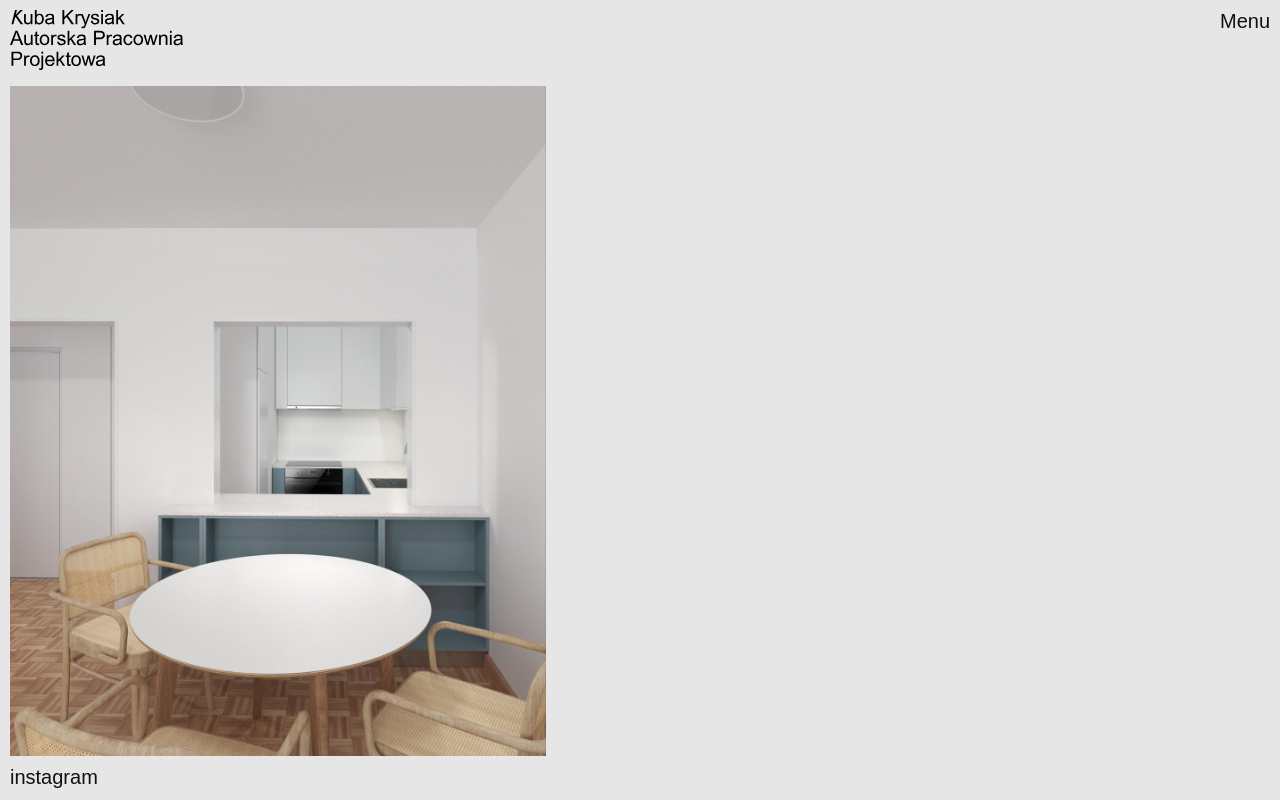
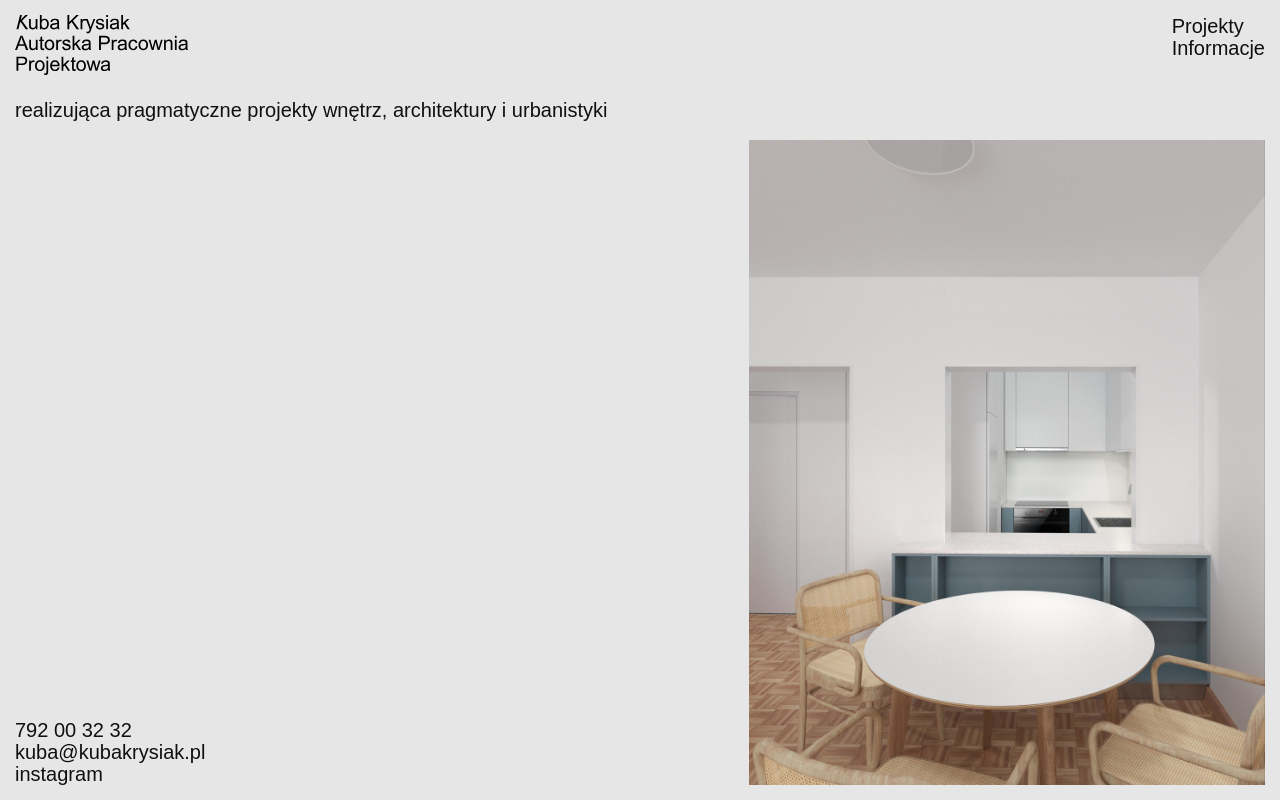
Before and after one commit to KarolKrysiak/autorska-pracownia-projektowa, a plain HTML site: page index.html in a window 1280 px wide. Drawn offline with Linux system fonts and the light colour scheme.

Commit message:
media queries

```diff
--- a/index.html
+++ b/index.html
@@ -9,14 +9,14 @@
 <body>
     <header>
         <h1><a href="index.html"><img src="images/logo-kk-12pt.svg" alt="Kuba Krysiak Autorska Pracownia Projektowa"></a></h1>
-        <nav>
-            <ul>
-                <li><a href="#">Projekty</a></li>
-                <li><a href="#">Informacje</a></li>
-            </ul>
-        </nav>
+    </header>
+    <nav>
+        <ul>
+            <li><a href="#">Projekty</a></li>
+            <li><a href="#">Informacje</a></li>
+        </ul>
         <a class="button-menu">Menu</a>
-    </header>
+    </nav>
     <main>
         <h2>realizująca pragmatyczne projekty wnętrz, architektury i urbanistyki</h2>
     </main>
--- a/style.css
+++ b/style.css
@@ -7,11 +7,9 @@
     --margin: 10px;
 }
 
-h1, h2, p, a, ul, figure, img {
+h1, h2, p, a, ul {
     margin: 0;
     padding: 0; /* dotyczy list */
-    max-height: 100%; /* dotyczy img */
-    max-width: 100%; /* dotyczy img */
     font-size: var(--font-size);
     font-weight: normal;
     line-height: var(--line-height);
@@ -42,11 +40,7 @@ body {
     display: grid;
     grid-template-rows: auto calc(100% - 60px - calc(3 * var(--margin)) - var(--font-size)) auto;
     row-gap: var(--margin);
-}
-
-header {
-    display: grid;
-    grid-template-columns: 2fr 1fr;
+    grid-row-gap: var(--margin);
 }
 
 header > h1 > a > img {
@@ -54,6 +48,10 @@ header > h1 > a > img {
 }
 
 nav {
+    grid-row: 3;
+}
+
+nav > ul {
     display: none;
 }
 
@@ -66,18 +64,74 @@ main {
 }
 
 figure {
+    margin: 0;
+    padding: 0;
     height: 100%;
+    /* width: 100%; */
     display: flex;
     justify-content: flex-start;
     align-items: flex-end;
 }
 
-footer > ul > :nth-child(1),
-footer > ul > :nth-child(2) {
+img {
+    max-height: 100%;
+    max-width: 100%;
+    /* height: auto; */
+    /* width: auto; */
+}
+
+footer {
     display: none;
 }
 
-@media (min-aspect-ratio: 1.75) {
+/* MEDIA DLA PROPORCJI BLISKICH KWADRATOWI */
+@media (aspect-ratio >= 0.95) and (aspect-ratio <= 1.70) {
+    :root {
+        --margin: 15px;
+    }
+
+    body {
+        grid-template-columns: repeat(4, 1fr);
+        grid-template-rows: auto auto calc(100% - 60px - calc(3 * var(--margin)) - var(--font-size));
+        column-gap: 10px;
+    }
+
+    nav {
+        grid-column: 4;
+        grid-row: 1;
+        justify-self: end;
+    }
+
+    nav > ul {
+        display: block;
+    }
+
+    .button-menu {
+        display: none;
+    }
+
+    main {
+        display: block;
+        grid-column: 1 / -1;
+        grid-row: 2;
+    }
+
+    figure {
+        grid-column: 2 / -1;
+        grid-row: 3 / 4;
+        justify-content: flex-end;
+    }
+
+    footer {
+        display: block;
+        grid-column: 1;
+        grid-row: 3;
+        align-self: end;
+    }
+}
+
+/* MEDIA DLA PROPORCJI POZIOMYCH */
+@media (min-aspect-ratio: 1.70) {
     :root {
         --margin: 20px;
     }
@@ -88,13 +142,16 @@ footer > ul > :nth-child(2) {
     }
 
     header {
-        grid-column: 1 / 4;
+        grid-column: 1 / 3;
+    }
+
+    nav {
+        grid-column: 3;
         grid-row: 1;
     }
 
-    nav {
+    nav > ul {
         display: block;
-        /* grid-column: 2; */
     }
 
     .button-menu {
@@ -104,7 +161,7 @@ footer > ul > :nth-child(2) {
     main {
         display: block;
         grid-column: 1 / 4;
-        grid-row: 2;
+        /* grid-row: 2; */
     }
 
     figure {
@@ -114,13 +171,9 @@ footer > ul > :nth-child(2) {
     }
 
     footer {
+        display: block;
         grid-column: 1 / 4;
         grid-row: 3;
         align-self: end;
     }
-
-    footer > ul > :nth-child(1),
-    footer > ul > :nth-child(2) {
-        display: block;
-    }
 }
```
